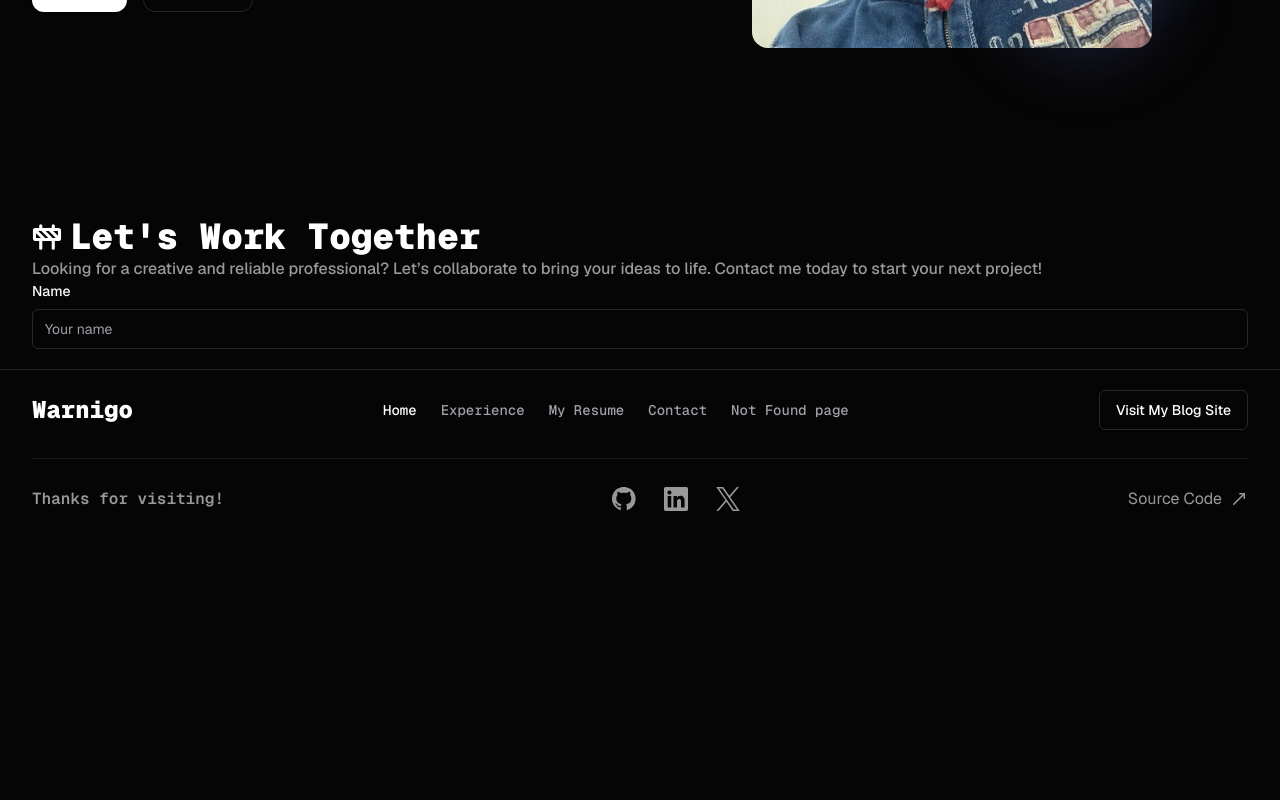
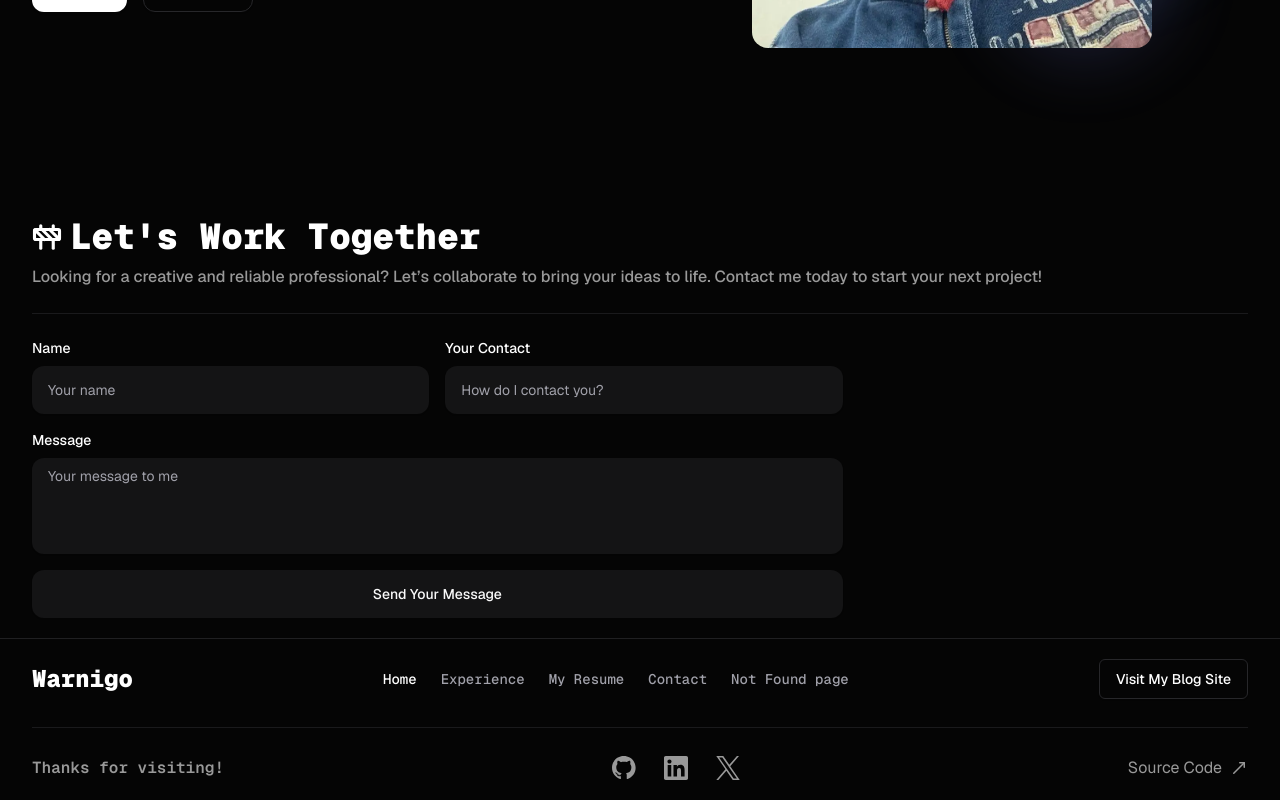
Before and after one commit to warnigo/Webfolio, a Next.js app: page /en in a window 1280 px wide. Shown: the part 607-1407 px from the top of the page. Before the commit the page ends 1138 px from the top, so only its background shows below. Built offline with nearby package versions, Linux system fonts and the light colour scheme; no server answers.

Commit message:
fix: fix contact

```diff
--- a/messages/en.json
+++ b/messages/en.json
@@ -45,6 +45,14 @@
     "letsWorkTogether": "Let's Work Together",
     "letsWorkTogetherDescription": "Looking for a creative and reliable professional? Let’s collaborate to bring your ideas to life. Contact me today to start your next project!",
     "name": "Name",
-    "yourName": "Your name"
+    "yourName": "Your name",
+    "yourContact": "Your Contact",
+    "howContactYou": "How do I contact you?",
+    "budget": "Budget",
+    "yourBudget": "Your Budget",
+    "message": "Message",
+    "yourMessage": "Your message to me",
+    "sendMessage": "Send Your Message",
+    "send": "Send"
   }
 }
--- a/src/shared/ui/Input/Input.tsx
+++ b/src/shared/ui/Input/Input.tsx
@@ -13,7 +13,7 @@ export const Input: FC<InputProps> = ({ error, className, ref, ...props }) => (
     {...props}
     ref={ref}
     className={cn(
-      "flex h-10 w-full rounded-md border border-input bg-transparent px-3 py-1 text-base shadow-sm transition-colors file:border-0 file:bg-transparent file:text-sm file:font-medium file:text-foreground placeholder:text-muted-foreground focus-visible:outline-none focus-visible:ring-1 focus-visible:ring-ring disabled:cursor-not-allowed disabled:opacity-50 md:text-sm",
+      "flex h-12 w-full rounded-xl bg-secondary px-4 py-1 text-base shadow-sm transition-colors file:border-0 file:bg-transparent file:text-sm file:font-medium file:text-foreground placeholder:text-muted-foreground focus-visible:outline-none focus-visible:ring-1 focus-visible:ring-ring/30 disabled:cursor-not-allowed disabled:opacity-50 md:text-sm",
       className,
       {
         "border-destructive": error,
--- /dev/null
+++ b/src/shared/ui/Textarea/Textarea.tsx
@@ -0,0 +1,30 @@
+import { type FC, type Ref, type TextareaHTMLAttributes } from "react"
+
+import { cn } from "@/shared/lib"
+
+export type TextareaProps = TextareaHTMLAttributes<HTMLTextAreaElement> & {
+  error?: boolean
+  className?: string
+  ref?: Ref<HTMLTextAreaElement>
+}
+
+export const Textarea: FC<TextareaProps> = ({
+  error,
+  className,
+  ref,
+  ...props
+}) => (
+  <textarea
+    {...props}
+    ref={ref}
+    className={cn(
+      "flex min-h-[60px] w-full rounded-xl bg-secondary px-4 py-2 text-base shadow-sm placeholder:text-muted-foreground focus-visible:outline-none focus-visible:ring-1 focus-visible:ring-ring/30 disabled:cursor-not-allowed disabled:opacity-50 md:text-sm",
+      className,
+      {
+        "border-destructive": error,
+      },
+    )}
+  />
+)
+
+Textarea.displayName = "Textarea"
--- /dev/null
+++ b/src/shared/ui/Textarea/index.ts
@@ -0,0 +1 @@
+export { Textarea, type TextareaProps } from "./Textarea"
--- a/src/shared/ui/WidgetHeader/WidgetHeader.tsx
+++ b/src/shared/ui/WidgetHeader/WidgetHeader.tsx
@@ -58,11 +58,14 @@ export const WidgetHeader: FC<Props> = ({
   viewport = { once: true, amount: 0.5 },
 }) => (
   <motion.div
-    className={cn("flex grow flex-col items-start justify-start", className)}
     initial="hidden"
     variants={variants.container}
     viewport={viewport}
     whileInView="visible"
+    className={cn(
+      "flex grow flex-col items-start justify-start gap-2",
+      className,
+    )}
   >
     <motion.h4
       className="flex items-center gap-2 font-mono text-4xl font-black"
--- /dev/null
+++ b/src/shared/ui/form/TextAreaField.tsx
@@ -0,0 +1,23 @@
+import { type FC } from "react"
+
+import { Controller, useFormContext } from "react-hook-form"
+
+import { Textarea, type TextareaProps } from "../Textarea"
+
+type Props = TextareaProps & {
+  name: string
+}
+
+export const TextAreaField: FC<Props> = ({ name, ...props }) => {
+  const { control } = useFormContext()
+
+  return (
+    <Controller
+      control={control}
+      name={name}
+      render={({ field }) => <Textarea {...field} {...props} />}
+    />
+  )
+}
+
+TextAreaField.displayName = "TextAreaField"
--- a/src/shared/ui/form/index.ts
+++ b/src/shared/ui/form/index.ts
@@ -1,3 +1,4 @@
 export { Form } from "./Form"
 export { FormField } from "./FormField"
+export { TextAreaField } from "./TextAreaField"
 export { TextField } from "./TextField"
--- a/src/shared/ui/index.ts
+++ b/src/shared/ui/index.ts
@@ -8,4 +8,5 @@ export { Label, type LabelProps } from "./Label"
 export { Logo } from "./Logo"
 export { Separator } from "./Separator"
 export { Sheet } from "./Sheet"
+export { Textarea } from "./Textarea"
 export { WidgetHeader } from "./WidgetHeader"
--- a/src/widgets/Contact/ui/Contact.tsx
+++ b/src/widgets/Contact/ui/Contact.tsx
@@ -1,16 +1,26 @@
 import { type FC } from "react"
 import { useTranslations } from "next-intl"
 
-import { Form, FormField, TextField, WidgetHeader } from "@/shared/ui"
+import { MotionButton } from "@/shared/motion-ui"
+import {
+  Form,
+  FormField,
+  Separator,
+  TextAreaField,
+  TextField,
+  WidgetHeader,
+} from "@/shared/ui"
 
 import { zodResolver } from "@hookform/resolvers/zod"
-import { Construction } from "lucide-react"
+import { Construction, SendHorizontal } from "lucide-react"
 import { useForm } from "react-hook-form"
 
 import { formSchema } from "../model/schemas"
 
 type FormValues = {
   name: string
+  contact: string
+  message?: string
 }
 
 const Contact: FC = () => {
@@ -21,6 +31,8 @@ const Contact: FC = () => {
     resolver: zodResolver(formSchema),
     defaultValues: {
       name: "",
+      contact: "",
+      message: "",
     },
   })
 
@@ -29,17 +41,46 @@ const Contact: FC = () => {
   }
 
   return (
-    <section className="py-5">
+    <section className="grid gap-4 py-5">
       <WidgetHeader
         description={t("letsWorkTogetherDescription")}
         icon={<Construction size={30} strokeWidth={2.5} />}
         title={t("letsWorkTogether")}
       />
 
-      <Form methods={methods} onSubmit={methods.handleSubmit(handleSubmit)}>
-        <FormField label={t("name")}>
-          <TextField name="name" placeholder={t("yourName")} />
+      <Separator />
+
+      <Form
+        className="grid w-2/3 gap-4"
+        methods={methods}
+        onSubmit={methods.handleSubmit(handleSubmit)}
+      >
+        <div className="flex items-center justify-center gap-4">
+          <FormField label={t("name")}>
+            <TextField name="name" placeholder={t("yourName")} type="text" />
+          </FormField>
+
+          <FormField label={t("yourContact")}>
+            <TextField name="contact" placeholder={t("howContactYou")} />
+          </FormField>
+        </div>
+
+        <FormField label={t("message")}>
+          <TextAreaField
+            className="h-24 resize-none"
+            name="message"
+            placeholder={t("yourMessage")}
+          />
         </FormField>
+
+        <MotionButton
+          className="h-12 rounded-xl"
+          hoverIcon={<SendHorizontal />}
+          hoverText={t("send")}
+          variant="secondary"
+        >
+          {t("sendMessage")}
+        </MotionButton>
       </Form>
     </section>
   )
```
